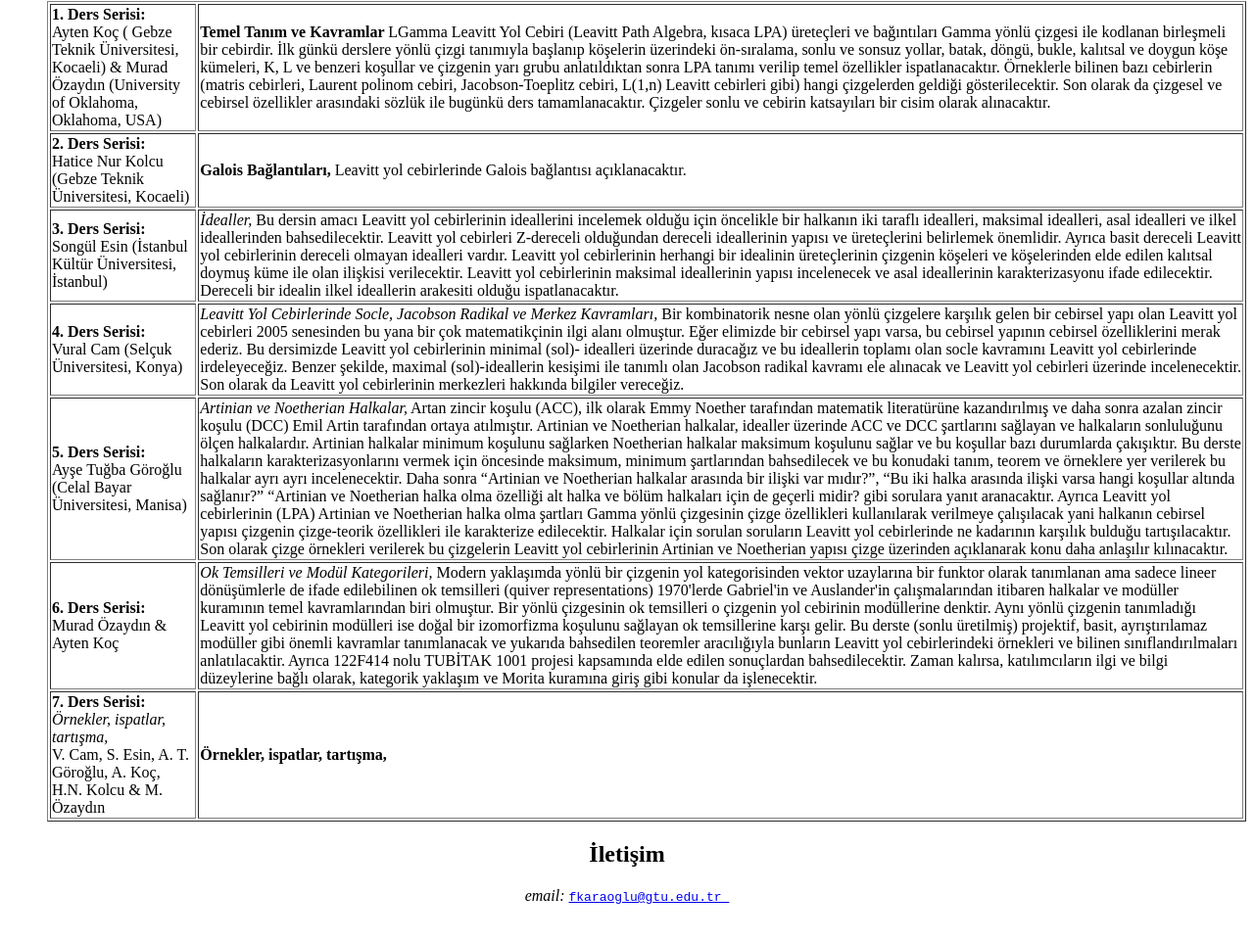
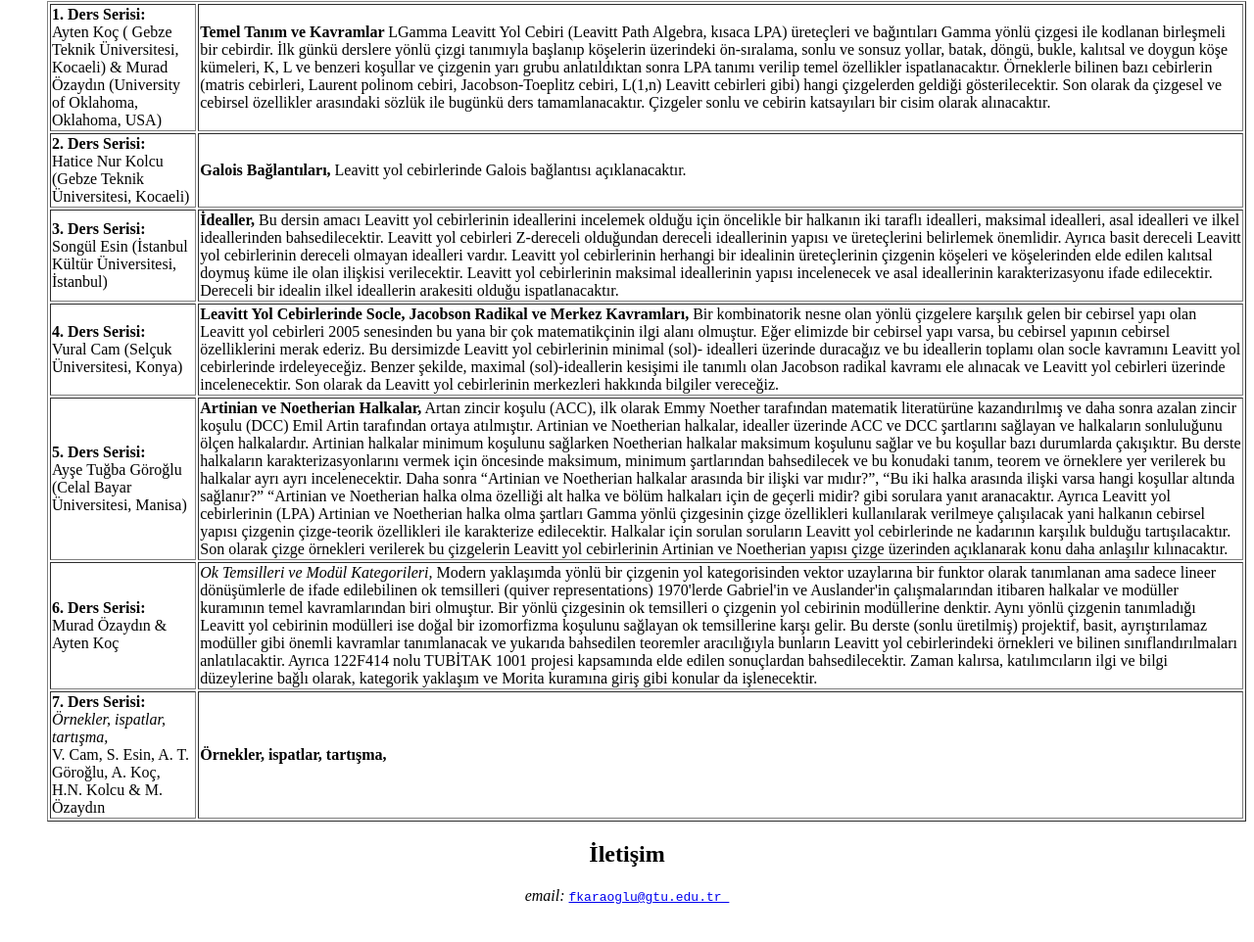
Before and after one commit to ftmakroglu05/LeavittYolCebirleri, a plain HTML site: page index.html in a window 1280 px wide. Shown: the part 770-1732 px from the top of the page at 98% size. Drawn offline with Linux system fonts and the light colour scheme.

Commit message:
Update index.html

```diff
--- a/index.html
+++ b/index.html
@@ -247,7 +247,7 @@ Leavitt yol cebirlerinde Galois bağlantısı açıklanacaktır.
     <td><b>3. Ders Serisi: </b>  <br>
 
 					  Songül Esin (İstanbul Kültür Üniversitesi, İstanbul)</br> </a> </td>
-    <td> <em> İdealler,</em>
+    <td> <b> İdealler,</b>
 Bu dersin amacı Leavitt yol cebirlerinin ideallerini incelemek olduğu için öncelikle bir halkanın iki taraflı idealleri, maksimal idealleri, asal idealleri ve ilkel ideallerinden bahsedilecektir. Leavitt yol cebirleri Z-dereceli olduğundan dereceli ideallerinin yapısı ve üreteçlerini belirlemek önemlidir. Ayrıca basit dereceli Leavitt yol cebirlerinin dereceli olmayan idealleri vardır. Leavitt yol cebirlerinin herhangi bir idealinin üreteçlerinin çizgenin köşeleri ve köşelerinden elde edilen kalıtsal doymuş küme ile olan ilişkisi verilecektir. Leavitt yol cebirlerinin maksimal ideallerinin yapısı incelenecek ve asal ideallerinin karakterizasyonu ifade edilecektir. Dereceli bir idealin ilkel ideallerin arakesiti olduğu ispatlanacaktır.
 
 	</td>
@@ -257,7 +257,7 @@ Bu dersin amacı Leavitt yol cebirlerinin ideallerini incelemek olduğu için ö
     <td><b>4. Ders Serisi: </b>   <br>
 
 					  Vural Cam (Selçuk Üniversitesi, Konya) </br> </a> </td>
-    <td> <em>Leavitt Yol Cebirlerinde Socle, Jacobson Radikal ve Merkez Kavramları,</em>
+    <td> <b>Leavitt Yol Cebirlerinde Socle, Jacobson Radikal ve Merkez Kavramları,</b>
 Bir kombinatorik nesne olan yönlü çizgelere karşılık gelen bir cebirsel yapı olan Leavitt yol cebirleri 2005 senesinden bu yana bir çok matematikçinin  ilgi alanı olmuştur. Eğer  elimizde bir cebirsel yapı varsa, bu cebirsel yapının  cebirsel özelliklerini merak ederiz. Bu dersimizde Leavitt yol cebirlerinin minimal (sol)- idealleri üzerinde duracağız ve bu ideallerin toplamı olan  socle kavramını Leavitt yol cebirlerinde irdeleyeceğiz. Benzer şekilde, maximal (sol)-ideallerin kesişimi ile tanımlı olan Jacobson radikal kavramı ele alınacak ve Leavitt yol cebirleri üzerinde incelenecektir. Son olarak da Leavitt yol cebirlerinin merkezleri hakkında bilgiler vereceğiz.
 
 	</td>
@@ -267,7 +267,7 @@ Bir kombinatorik nesne olan yönlü çizgelere karşılık gelen bir cebirsel ya
     <td><b>5. Ders Serisi: </b>   <br>
 
 					 Ayşe Tuğba Göroğlu (Celal Bayar Üniversitesi, Manisa) </br> </a> </td>
-    <td> <em>Artinian ve Noetherian Halkalar,</em>
+    <td> <b>Artinian ve Noetherian Halkalar,</b>
 
 Artan zincir koşulu (ACC),  ilk olarak Emmy Noether tarafından matematik literatürüne kazandırılmış ve daha sonra azalan zincir koşulu (DCC) Emil Artin tarafından ortaya atılmıştır.  Artinian ve Noetherian halkalar, idealler üzerinde ACC ve DCC şartlarını sağlayan ve halkaların sonluluğunu ölçen halkalardır. Artinian halkalar minimum koşulunu sağlarken Noetherian halkalar maksimum koşulunu sağlar ve bu koşullar bazı durumlarda çakışıktır.
 
```
